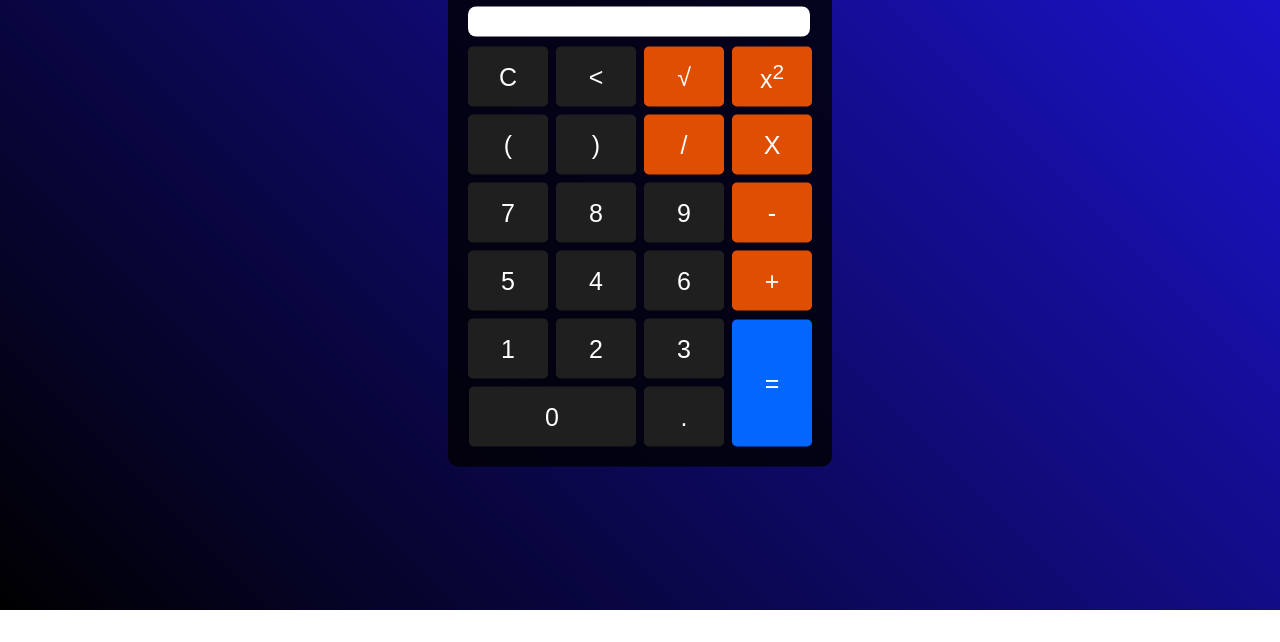
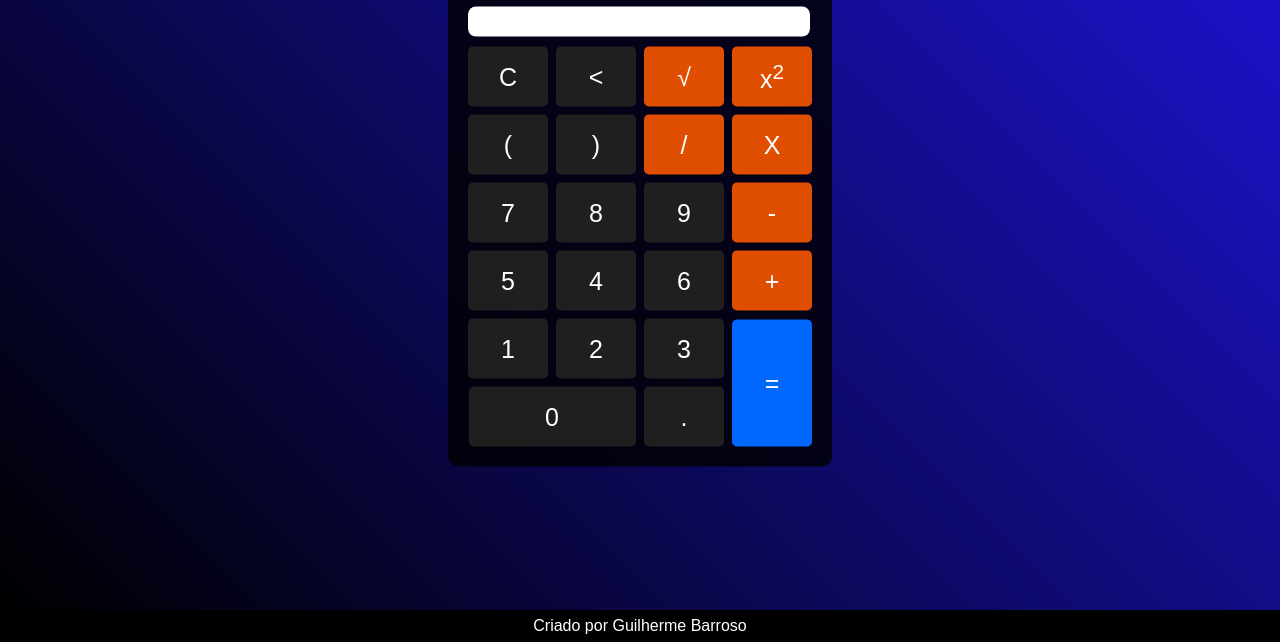
Before and after one commit to Guilhermeb166/Calculadora, a plain HTML site: page index.html in a window 1280 px wide. Shown: the part 190-832 px from the top of the page. Before the commit the page ends 800 px from the top, so only its background shows below. Drawn offline with Linux system fonts and the light colour scheme.

Commit message:
adicionado footer

```diff
--- a/estilo/style.css
+++ b/estilo/style.css
@@ -67,3 +67,10 @@
 .resposta{
     background-color: #0267ff;
 }
+
+footer{
+    background-color: #000;
+    color: #fff;
+    padding: 7px;
+    text-align: center;
+}
--- a/index.html
+++ b/index.html
@@ -53,7 +53,7 @@
             </table>
         </section>
     </main>
-
+    <footer><p>Criado por Guilherme Barroso</p></footer>
     <script src="js/script.js"></script>
 </body>
 </html>
```
